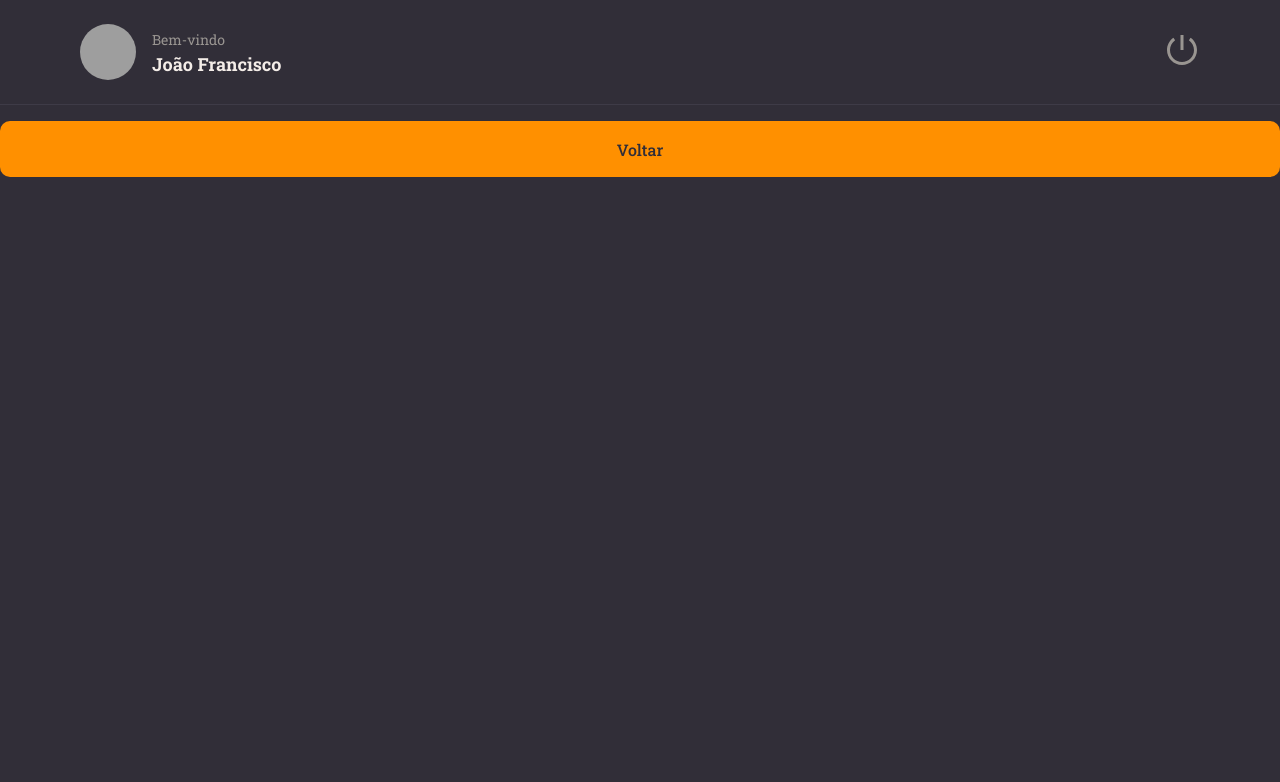
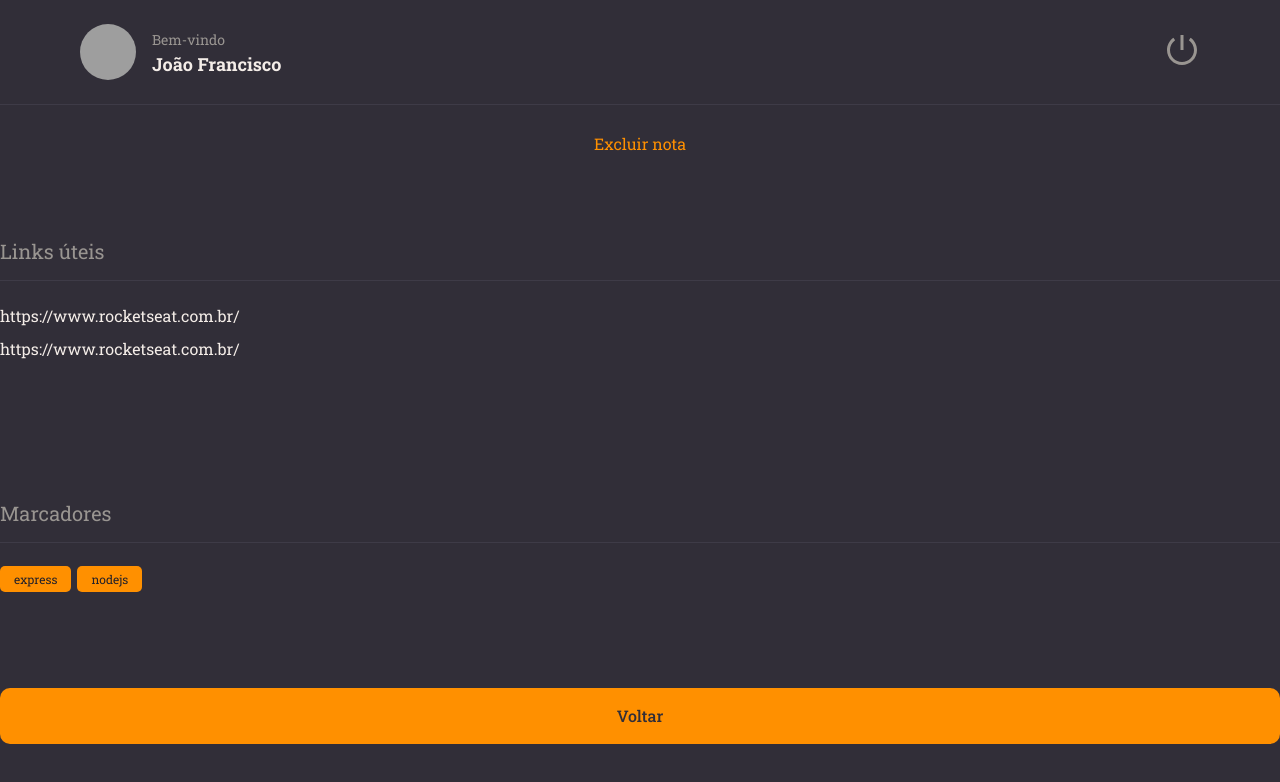
Before and after one commit to jflopes21/rocketnotes, a React (Vite) app: page / in a window 1280 px wide. Shown: the top 782 px of the page. Built offline with nearby package versions, Linux system fonts and the light colour scheme; grey boxes are pictures that could not be loaded.

Commit message:
Add: ButtonText, Section, Tag

```diff
--- /dev/null
+++ b/src/components/ButtonText/index.jsx
@@ -0,0 +1,9 @@
+import { Container } from "./styles";
+
+export function ButtonText({ title, ...rest }) {
+  return (
+    <Container type="button" {...rest}>
+      {title}
+    </Container>
+  );
+}
--- /dev/null
+++ b/src/components/ButtonText/styles.js
@@ -0,0 +1,9 @@
+import styled from "styled-components";
+
+export const Container = styled.button`
+  background: none;
+  color: ${({ theme }) => theme.COLORS.ORANGE};
+
+  border: none;
+  font-size: 16px;
+`;
--- /dev/null
+++ b/src/components/Section/index.jsx
@@ -0,0 +1,10 @@
+import { Container } from "./styles";
+
+export function Section({ title, children }) {
+  return (
+    <Container>
+      <h2>{title}</h2>
+      {children}
+    </Container>
+  );
+}
--- /dev/null
+++ b/src/components/Section/styles.js
@@ -0,0 +1,18 @@
+import styled from "styled-components";
+
+export const Container = styled.section`
+  margin: 56px 0 28px;
+
+  > h2 {
+    border-bottom-width: 1px;
+    border-bottom-style: solid;
+    border-bottom-color: ${({ theme }) => theme.COLORS.BACKGROUND_700};
+
+    padding-bottom: 16px;
+    margin-bottom: 24px;
+
+    color: ${({ theme }) => theme.COLORS.GRAY_100};
+    font-size: 20px;
+    font-weight: 400;
+  }
+`;
--- /dev/null
+++ b/src/components/Tag/index.jsx
@@ -0,0 +1,9 @@
+import { Container } from "./styles";
+
+export function Tag({title}){
+  return (
+    <Container>
+      {title}
+    </Container>
+  );
+}
--- /dev/null
+++ b/src/components/Tag/styles.js
@@ -0,0 +1,10 @@
+import styled from "styled-components";
+
+export const Container = styled.span`
+  font-size: 12px;
+  padding: 5px 14px;
+  border-radius: 5px;
+  margin-right: 6px;
+  color: ${({ theme }) => theme.COLORS.BACKGROUND_900};
+  background-color: ${({ theme }) => theme.COLORS.ORANGE};
+`;
--- a/src/pages/Details/index.jsx
+++ b/src/pages/Details/index.jsx
@@ -1,13 +1,32 @@
 import { Container } from "./styles";
-
+import { Section } from "../../components/Section";
+import { Links } from "./styles";
 import { Header } from "../../components/Header";
 import { Button } from "../../components/Button";
-
+import { Tag } from "../../components/Tag";
+import { ButtonText } from "../../components/ButtonText";
 
 export function Details() {
   return (
     <Container>
-      <Header/>
+      <Header />
+
+      <ButtonText title="Excluir nota" />
+      <Section title="Links úteis">
+        <Links>
+          <li>
+            <a href="#">https://www.rocketseat.com.br/</a>
+          </li>
+          <li>
+            <a href="#">https://www.rocketseat.com.br/</a>
+          </li>
+        </Links>
+      </Section>
+
+      <Section title="Marcadores">
+        <Tag title="express" />
+        <Tag title="nodejs" />
+      </Section>
       <Button title="Voltar" />
     </Container>
   );
--- a/src/pages/Details/styles.js
+++ b/src/pages/Details/styles.js
@@ -9,3 +9,17 @@ export const Container = styled.div`
     "header"
     "content";
 `;
+
+export const Links = styled.ul`
+    list-style: none;
+
+    >li {
+        margin-top: 12px;
+    }
+
+    a {
+        color: ${({theme}) => theme.COLORS.WHITE};
+    }
+
+
+`;
```
